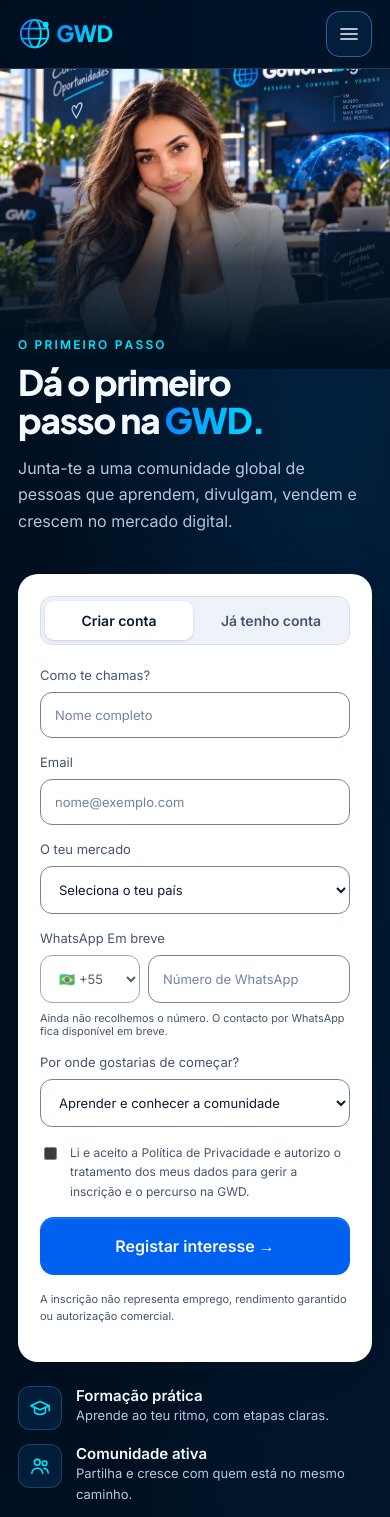
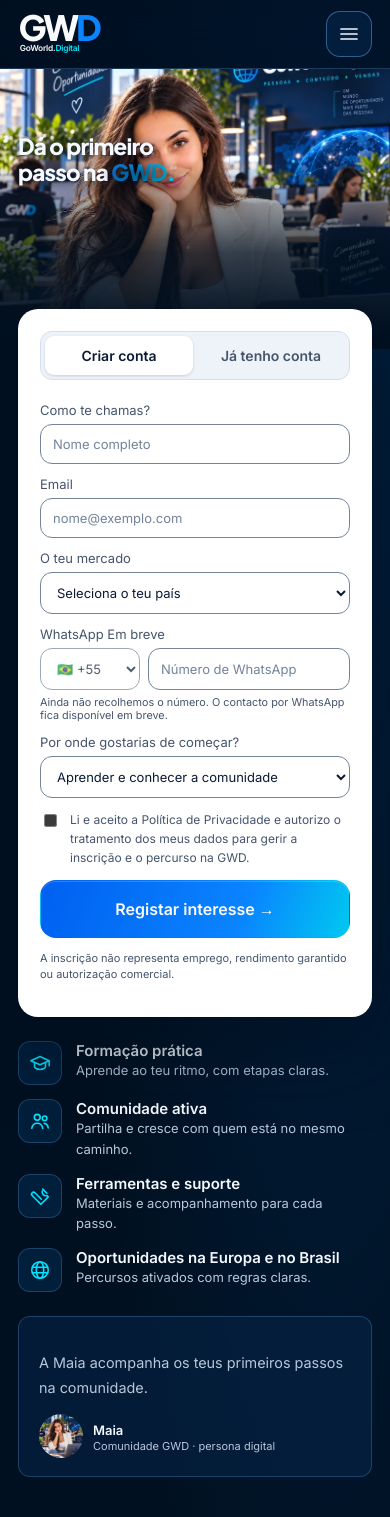
Before and after one commit to atlashub-digital/gwd-atlas-salesworkforce, a Next.js app in the folder apps/web/: page /entrar in a window 390 px wide. Shown: the top 1517 px of the page. Built offline with nearby package versions, Linux system fonts and the light colour scheme.

Commit message:
feat: V1 align GWD entry composition and canonical wordmark

```diff
--- a/apps/web/app/page.tsx
+++ b/apps/web/app/page.tsx
@@ -22,12 +22,12 @@
  {/* 1. Hero */}
  <section className="home-hero" aria-labelledby="hero-title">
   <Image className="home-editorial-image" src={media.teamGroup.src} alt={media.teamGroup.alt} fill preload sizes="100vw"/>
-  <GlobalNetwork/>
+  <div className="hero-cities" aria-hidden="true"><Image src={media.marketEuropa.src} alt="" fill sizes="55vw"/></div><GlobalNetwork/>
   <Container className="home-hero-grid">
    <div className="home-hero-copy">
     <span className="eyebrow">Comunidade global · Formação · Oportunidades</span>
     <h1 id="hero-title" className="display-xl">Começa no <span className="text-gradient">digital.</span></h1>
-    <p className="lead">Pessoas. Conteúdo. Novos caminhos. Aprende e conecta-te a uma comunidade global.</p>
+    <p className="lead">Pessoas. Conteúdo. Novos caminhos. Uma comunidade sem fronteiras.</p>
     <div className="actions"><Link className={buttonClass("primary","large")} href="/entrar">Quero fazer parte <Arrow/></Link><a className={buttonClass("secondary","large")} href={appEntryUrl}>Já participo</a></div>
     <p className="home-hero-note">Participar não constitui vínculo de emprego nem garantia de rendimento.</p>
    </div>
--- a/apps/web/app/site.css
+++ b/apps/web/app/site.css
@@ -319,3 +319,49 @@
  .entrar-benefits{order:2}
  .entrar-quote{order:3;width:100%}
 }
+
+/* V1: canonical wordmark, connected globe scene, compact mobile entry. */
+.site-nav .brand-lockup{height:48px;width:108px}
+.home-hero{min-height:660px;background:var(--gwd-navy-950)}
+.home-editorial-image{left:auto!important;width:64%!important;object-position:center 32%;z-index:0;mask-image:linear-gradient(90deg,transparent,#000 22%)}
+.hero-cities{position:absolute;inset:0 0 auto auto;width:55%;height:52%;opacity:.55;z-index:1;mask-image:linear-gradient(180deg,#000,transparent)}
+.hero-cities img{object-fit:cover;object-position:right top}
+.home-hero:before{z-index:2;background:linear-gradient(90deg,var(--gwd-navy-950) 0%,transparent 70%),linear-gradient(0deg,var(--gwd-navy-950),transparent 48%)}
+.home-hero>.global-network{z-index:1;opacity:.65;width:850px;inset:-110px auto auto 6%;filter:drop-shadow(0 0 12px var(--gwd-blue-500))}
+.home-hero-grid,.hero-benefits{position:relative;z-index:3}
+.home-hero-grid{padding-block:90px 45px}
+.home-hero-copy{max-width:540px}
+.home-hero-copy .lead{font-size:22px;max-width:28ch;line-height:1.45}
+.home-hero-copy h1{font-size:clamp(4rem,6.5vw,6rem);max-width:9ch}
+.public-site .button{border-radius:16px}
+.public-site .button:not(.secondary):not(.ghost){background:linear-gradient(110deg,var(--gwd-blue-600),var(--gwd-blue-500) 65%,var(--gwd-cyan-500))}
+.public-site .button.secondary{border-color:var(--gwd-cyan-500)}
+.entrar-copy h1{font-size:clamp(2rem,3vw,3rem)}
+.entrar-grid{grid-template-columns:minmax(0,1fr) minmax(330px,390px) minmax(0,.8fr)}
+.entrar-card .field input,.entrar-card .field select{padding:11px 12px}
+.entrar-card .field{gap:6px}
+.entrar-card .lead-form{gap:12px}
+.entrar-card .button{width:100%}
+@media(max-width:759px){
+ .site-nav .brand-lockup{height:40px;width:90px}
+ .home-hero{padding-top:220px;min-height:0}
+ .home-editorial-image{width:100%!important;height:390px!important;object-position:55% top;mask-image:linear-gradient(180deg,#000 60%,transparent)}
+ .hero-cities{width:100%;height:150px;opacity:.45}
+ .home-hero>.global-network{width:600px;inset:-70px auto auto -120px;opacity:.45}
+ .home-hero:before{background:linear-gradient(180deg,transparent 120px,color-mix(in srgb,var(--gwd-navy-950) 55%,transparent) 220px,var(--gwd-navy-950) 390px)}
+ .home-hero-copy>.eyebrow{display:none}
+ .home-hero-copy h1{font-size:clamp(2.8rem,12.5vw,3.7rem);margin:0 0 14px}
+ .home-hero-copy .lead{font-size:17px;line-height:1.5;max-width:29ch}
+ .home-hero-grid{padding:12px 0 10px}
+ .home-hero-copy .actions{margin-top:20px}
+ .home-hero-note{font-size:10px;margin-top:14px}
+ .hero-benefits .value-strip{padding-top:18px}
+ .hero-benefits .value-strip li:nth-child(n+4){display:none}
+ .entrar-media{height:280px}
+ .entrar-grid{margin-top:-40px;gap:20px}
+ .entrar-copy{position:absolute;top:-185px;left:0;max-width:47%;z-index:1}
+ .entrar-copy .eyebrow,.entrar-copy .lead{display:none}
+ .entrar-copy h1{font-size:1.4rem;line-height:1.15;text-shadow:0 2px 12px var(--gwd-navy-950)}
+ .entrar-card{position:relative;z-index:2}
+ .entrar-benefits,.entrar-quote{margin-top:4px}
+}
--- a/packages/ui/src/index.tsx
+++ b/packages/ui/src/index.tsx
@@ -1,9 +1,8 @@
-import {useId} from "react";
 import type {ReactNode,HTMLAttributes,AnchorHTMLAttributes} from "react";
 type Children={children:ReactNode;className?:string};
 const cx=(...names:(string|false|null|undefined)[])=>names.filter(Boolean).join(" ");
-/** Own SVG lockup: globe glyph + "GWD" in the blue→cyan brand gradient. */
-export function Brand({label="GoWorld.Digital",className}:{label?:string;className?:string}){const id="gwd"+useId().replace(/[^a-zA-Z0-9_-]/g,"");return <span className={cx("brand",className)}><svg className="brand-lockup" viewBox="0 0 136 40" role="img" aria-label={label}><defs><linearGradient id={id} x1="0" y1="0" x2="1" y2="0.35"><stop offset="0" style={{stopColor:"var(--gwd-blue-500)"}}/><stop offset="1" style={{stopColor:"var(--gwd-cyan-400)"}}/></linearGradient></defs><g fill="none" stroke={"url(#"+id+")"} strokeWidth="2.2" strokeLinecap="round"><circle cx="20" cy="20" r="16.5"/><ellipse cx="20" cy="20" rx="7.4" ry="16.5"/><path d="M4.6 14h30.8M4.6 26h30.8"/></g><circle cx="33.4" cy="9.2" r="3.4" style={{fill:"var(--gwd-cyan-400)"}}/><text x="46" y="29.5" className="brand-word" fill={"url(#"+id+")"}>GWD</text></svg></span>}
+/** Live vector wordmark matching the approved GWD / GoWorld.Digital lockup. */
+export function Brand({label="GoWorld.Digital",className}:{label?:string;className?:string}){return <span className={cx("brand",className)}><svg className="brand-lockup" viewBox="0 0 138 62" role="img" aria-label={label}><text x="0" y="42" style={{fontFamily:"var(--gwd-font-display)",fontWeight:900,fontSize:54,letterSpacing:-5}} fill="var(--gwd-white)">GW<tspan fill="var(--gwd-blue-500)">D</tspan></text><text x="2" y="58" style={{fontFamily:"var(--gwd-font-body)",fontWeight:600,fontSize:13,letterSpacing:-.4}} fill="var(--gwd-white)">GoWorld.<tspan fill="var(--gwd-cyan-400)">Digital</tspan></text></svg></span>}
 export const BrandLockup=Brand;
 export function Container({children,className=""}:Children){return <div className={"container "+className}>{children}</div>}
 export function Section({children,className="",tone,...props}:HTMLAttributes<HTMLElement>&{tone?:"default"|"raised"|"bare"}){return <section className={cx("section",tone&&tone!=="default"&&"section--"+tone,className)} {...props}>{children}</section>}
```
